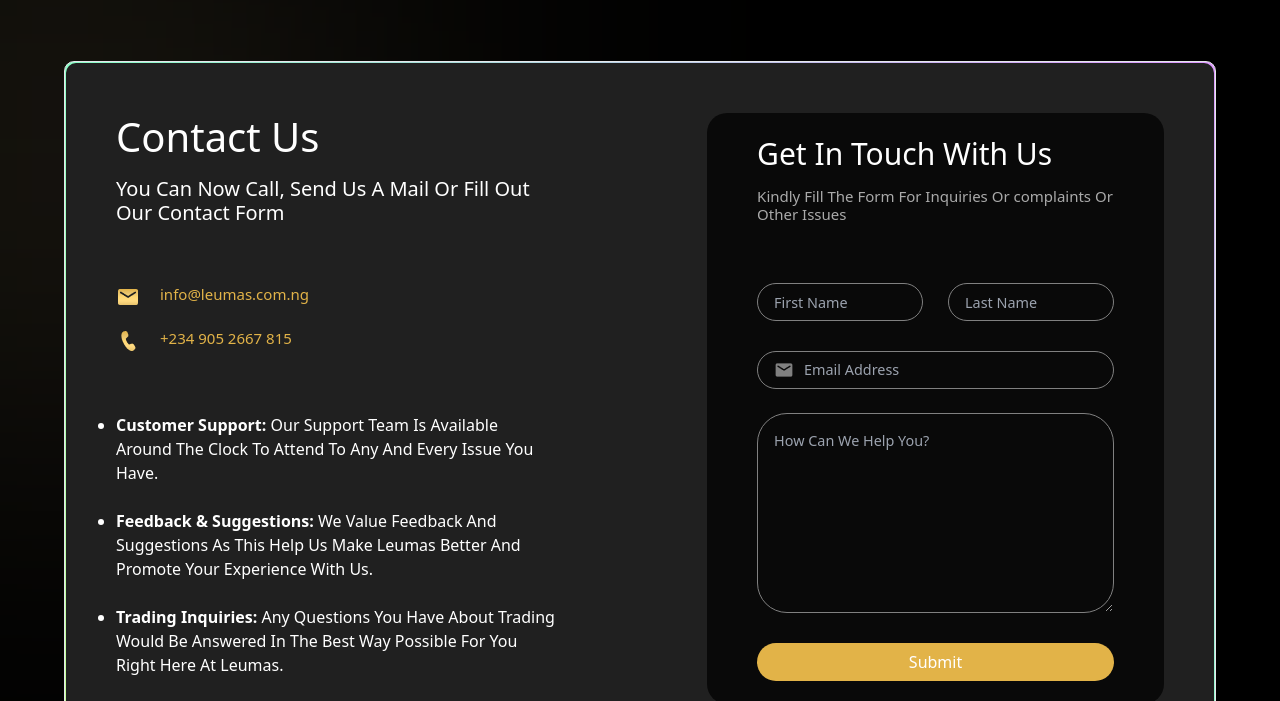
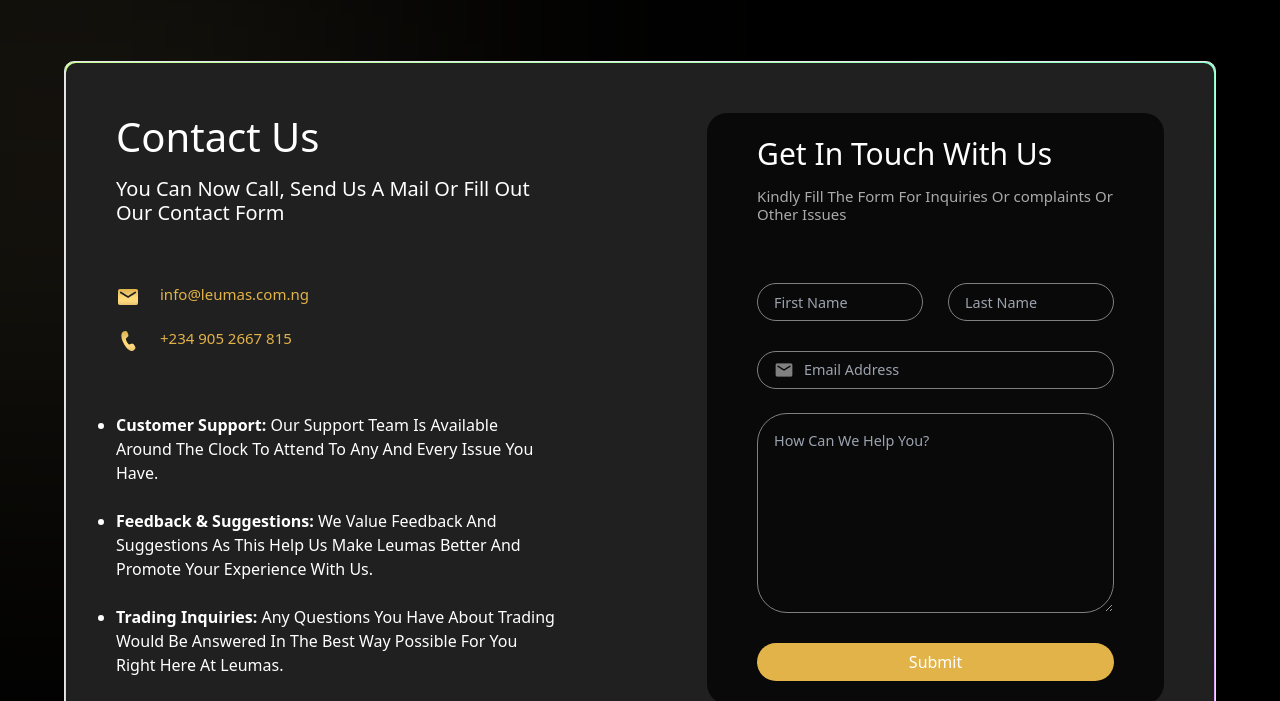
Before and after one commit to Chukwuderah/Leumas, a website: page src/contact-us.html in a window 1280 px wide. Shown: the part 99-800 px from the top of the page. Drawn offline with Linux system fonts and the light colour scheme.

Commit message:
contact page

```diff
--- a/src/contact-us.html
+++ b/src/contact-us.html
@@ -97,7 +97,7 @@
       <!-- </div> -->
     </nav>
 
-    <section class="flex justify-center w-[90%] mx-auto my-[5%] border-[1px] rounded-[10px] bg-gradient-to-tr from-[#C9FF94] via-[#8CFFC8] to-[#DE98FF] brightness-100">
+    <section class="flex justify-center w-[90%] mx-auto my-[5%] border-[1px] rounded-[10px] bg-gradient-to-br from-[#C9FF94] via-[#8CFFC8] to-[#DE98FF]">
       <div class="w-[100%] bg-[#202020] m-[1px] p-[50px] rounded-[10px] flex flex-row justify-center gap-[150px]">
         <div class="w-[50%] max-w-[50%]">
           <h1 class="text-[40px] font-medium leading-[48px] pb-4">Contact Us</h1>
```
Also changed, not shown: src/output.css.
